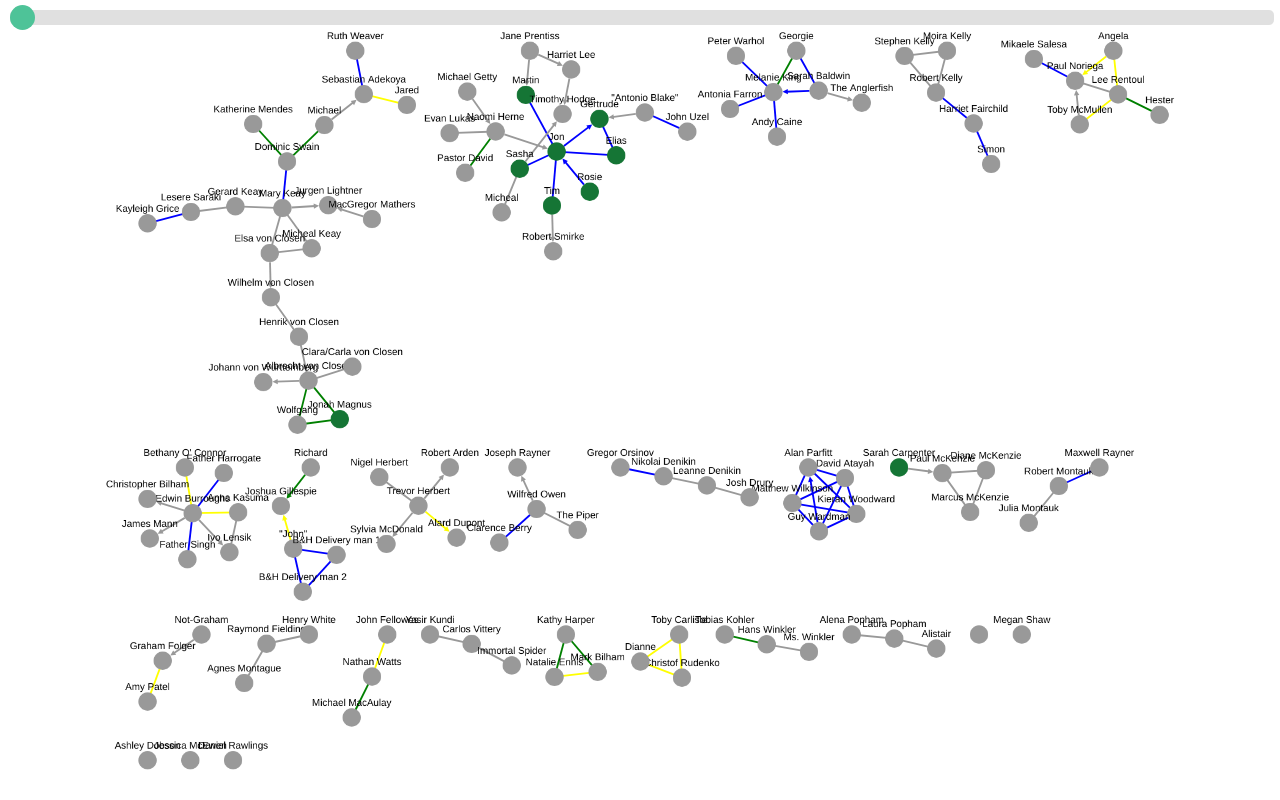
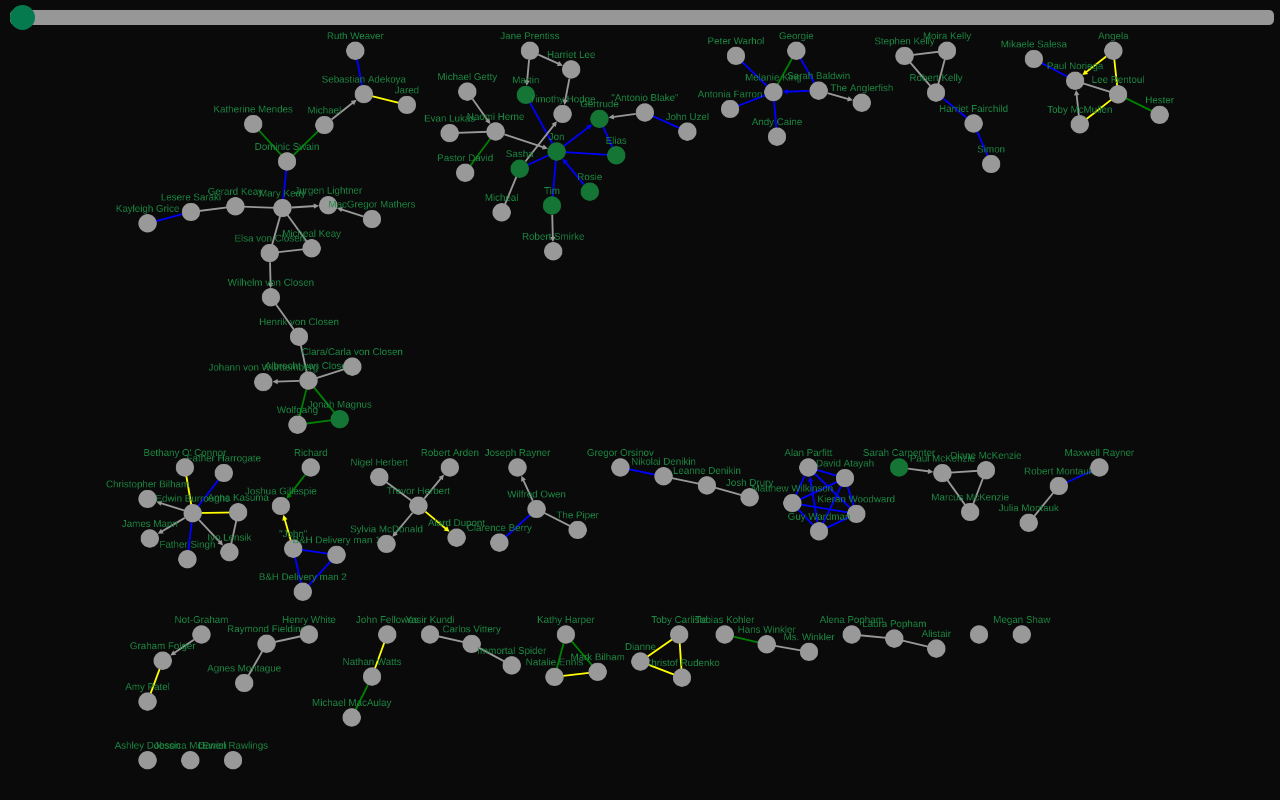
Before and after one commit to MrShwhale/TMA-Character-Chart, a website built with Vite: page index.html in a window 1280 px wide. Built offline with nearby package versions, Linux system fonts and the light colour scheme; what cytoscape-cola, cytoscape-popper would draw is missing.

Commit message:
Style index.html more

```diff
--- a/index.css
+++ b/index.css
@@ -13,6 +13,11 @@
 
 #timeslider {
     width: 100%;
+}
+
+body {
+    background: #0A0A0A;
+    font-color: #1D8742;
 }
 
 /* slider styling stolen from https://www.w3schools.com/howto/howto_js_rangeslider.asp (thanks w3) */
--- a/main.js
+++ b/main.js
@@ -132,8 +132,10 @@ let graphStyling = {
     style: [
         {
             selector: 'node[displayName]',
+            // Maybe only do first letter of name centered on the node, put the rest in the popup
             style: {
                 shape: 'ellipse',
+                color: '#1D8742',
                 label: 'data(displayName)',
             },
         },
```
